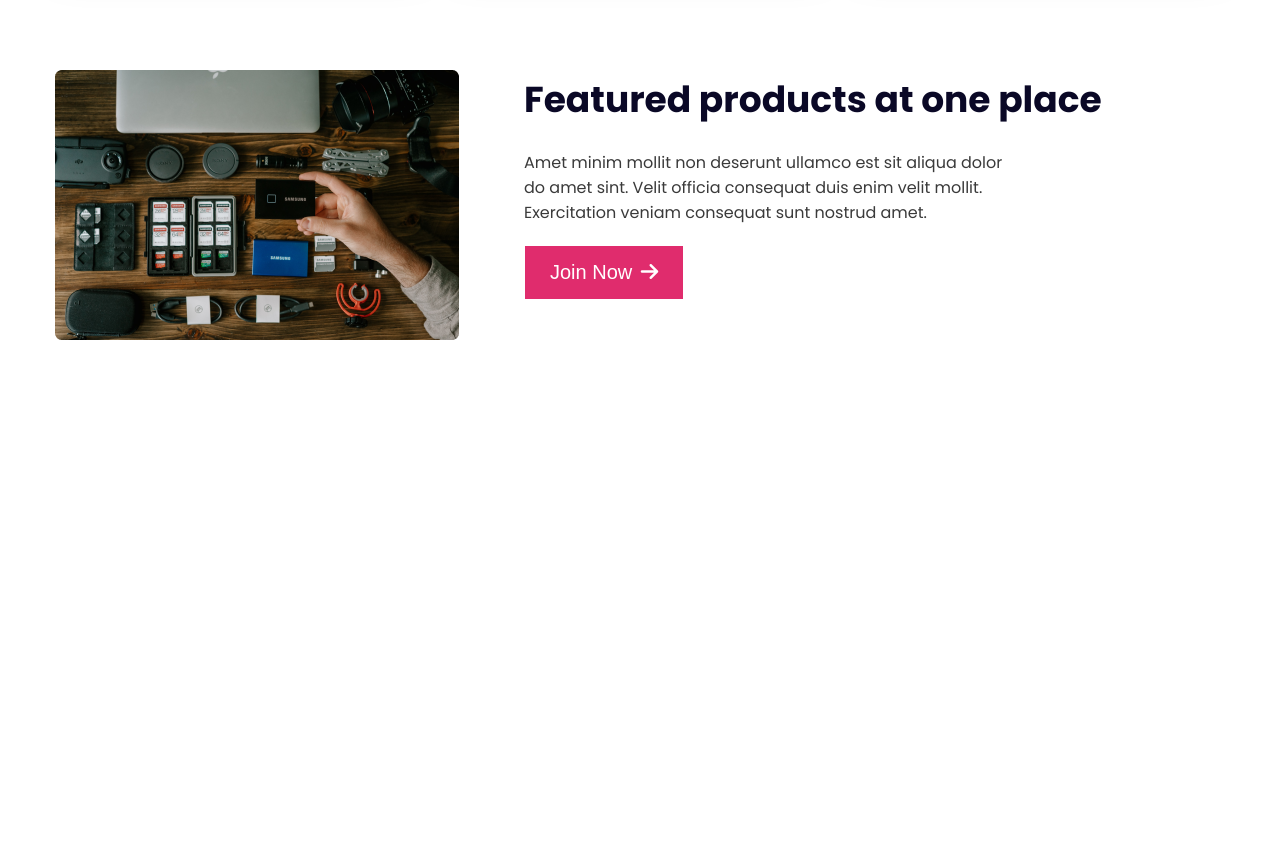
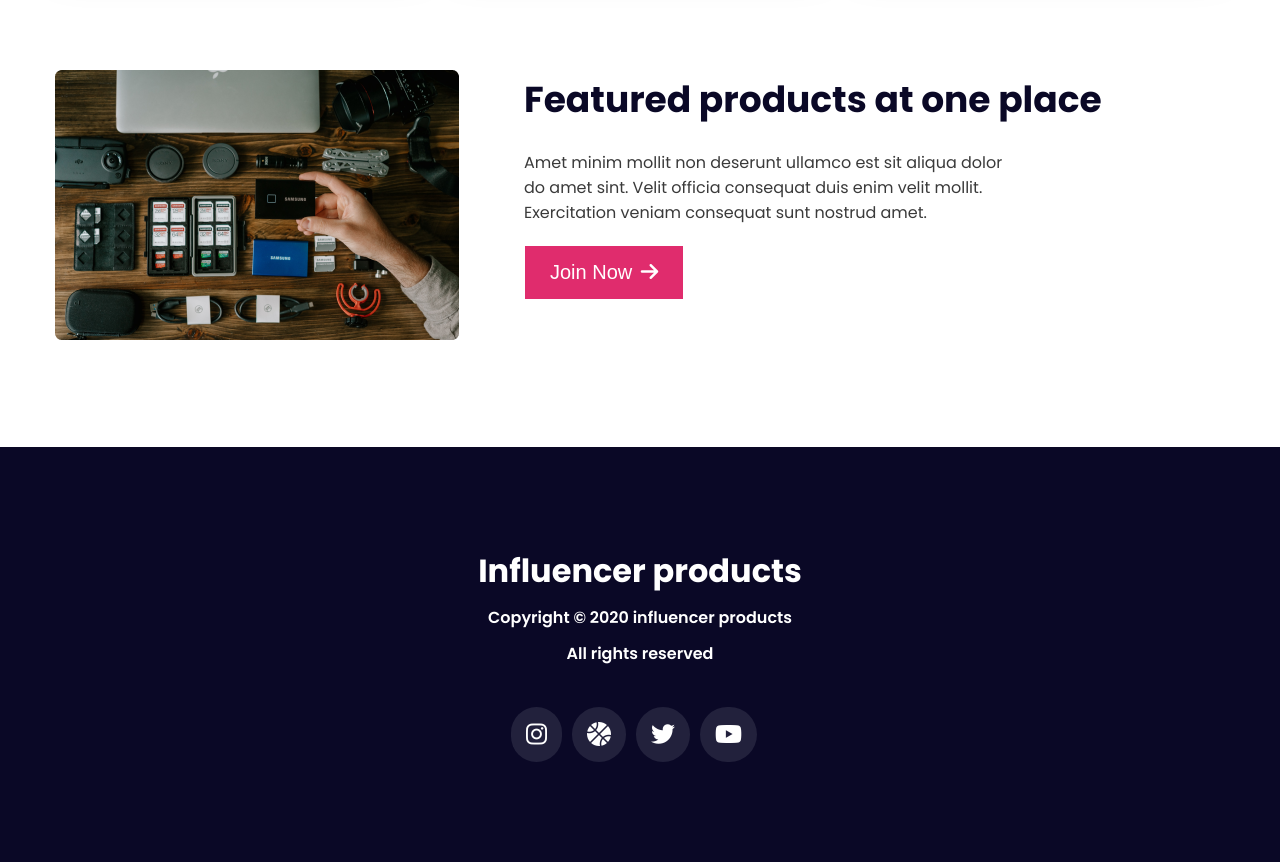
Before and after one commit to tanvir244/Influencer-Gear-Project, a plain HTML site: page index.html in a window 1280 px wide. Shown: the part 2454-3316 px from the top of the page. Before the commit the page ends 2901 px from the top, so only its background shows below. Drawn offline with Linux system fonts and the light colour scheme.

Commit message:
footer section completed

```diff
--- a/index.html
+++ b/index.html
@@ -165,6 +165,20 @@
     </section>
 
     <!-- footer -->
+    <footer class="footer">
+        <div class="footer-container container">
+            <h2 class="section-heading">Influencer products</h2>
+            <p class="text-description">Copyright © 2020  influencer products</p>
+            <p class="text-description">All rights reserved</p>
+            <ul>
+                <li><a href=""><i class="fa-brands fa-instagram"></i></a></li>
+                <li><a href=""><i class="fa-solid fa-basketball"></i></a></li>
+                <li><a href=""><i class="fa-brands fa-twitter"></i></a></li>
+                <li><a href=""><i class="fa-brands fa-youtube"></i></a></li>
+            </ul>
+        </div>
+    </footer>
+
 </body>
 
 </html>
--- a/style/style.css
+++ b/style/style.css
@@ -165,6 +165,47 @@ nav li a {
     border-radius: 0px;
 }
 
+/* footer section */
+.footer {
+    background-color: #0A0826;
+    padding: 100px 0px;
+}
+.footer-container {
+    color: #fff;
+    text-align: center;
+}
+.footer h2 {
+    margin-bottom: 10px;
+}
+.footer p {
+    margin-bottom: 10px;
+}
+.footer ul {
+    display: flex;
+    width: 258px;
+    margin: auto;
+    margin-top: 40px;
+}
+.footer li {
+    list-style: none;
+    background-color: #22213c;
+    border-radius: 30px;
+    padding: 10px 15px;
+    margin-right: 10px;
+    cursor: pointer;
+    transition: .3s;
+}
+.footer li a {
+    color: #fff;
+    font-size: 1.5rem;
+}
+.footer li:hover {
+    background-color: #fff;
+}
+.footer li:hover a{
+    color: #0A0826;
+}
+
 
 /*** Responsive ***/
 /** header section **/
```
